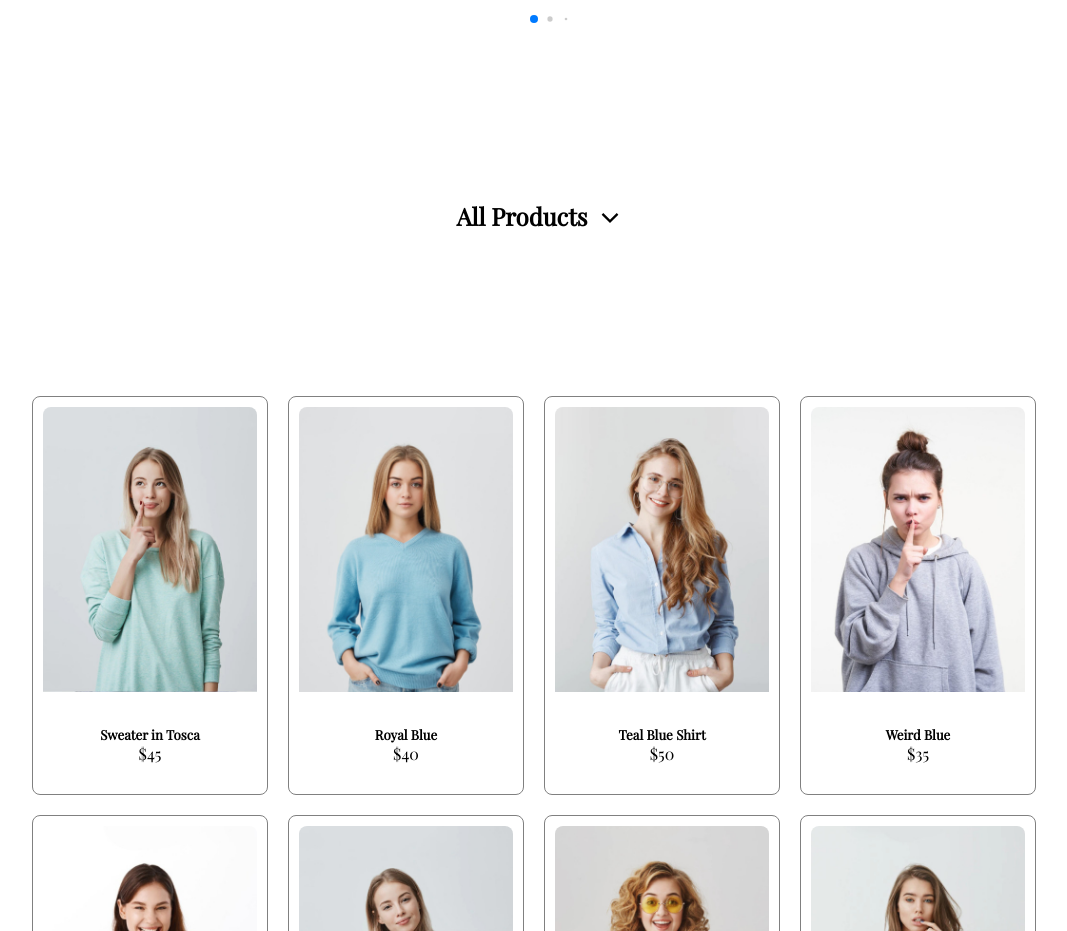
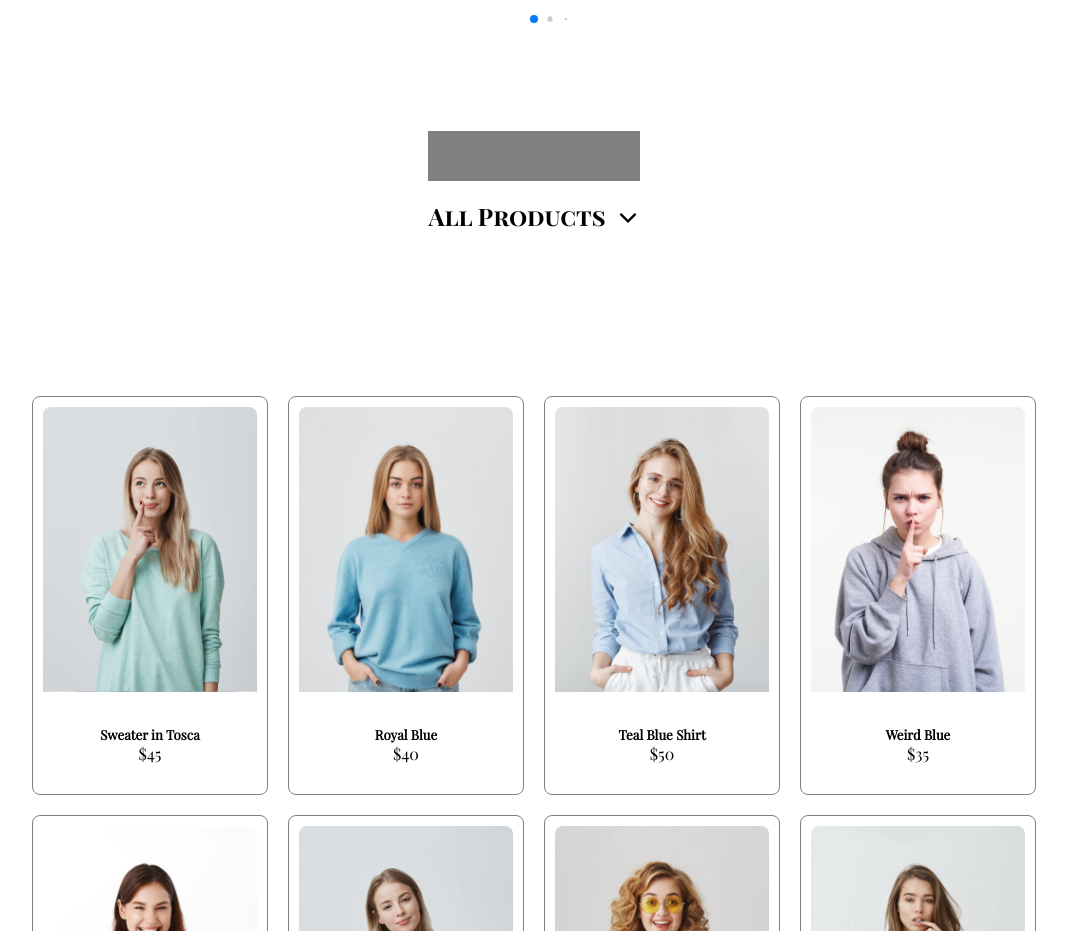
Before and after one commit to tanim27/e-commerce, a React (Create React App) app: page / in a window 1280 px wide. Shown: the part 1460-2391 px from the top of the page, without its empty margins (106-1173 px from the left). Built offline with nearby package versions, Linux system fonts and the light colour scheme.

Commit message:
Updated AllProducts.css

```diff
--- a/src/components/AllProducts/AllProducts.css
+++ b/src/components/AllProducts/AllProducts.css
@@ -17,20 +17,23 @@
     width: 100vw;
 }
 
-.product-showlist .title h2 {
-    font-family: "Playfair Display", serif;
-    position: relative;
-    left: 5px;
+.product-showlist .title .category-title {
     display: flex;
     justify-content: center;
     align-items: center;
     height: 50px;
-    width: 180px;
-    gap: 10px;
     cursor: pointer;
+    background-color: grey;
 }
 
-.product-showlist .title h2 span {
+.product-showlist .title .category-title h2 {
+    display: flex;
+    justify-content: center;
+    align-items: center;
+    gap: 10px;
+}
+
+.product-showlist .title .category-title h2 span {
     position: relative;
     top: 2px;
     display: flex;
```
